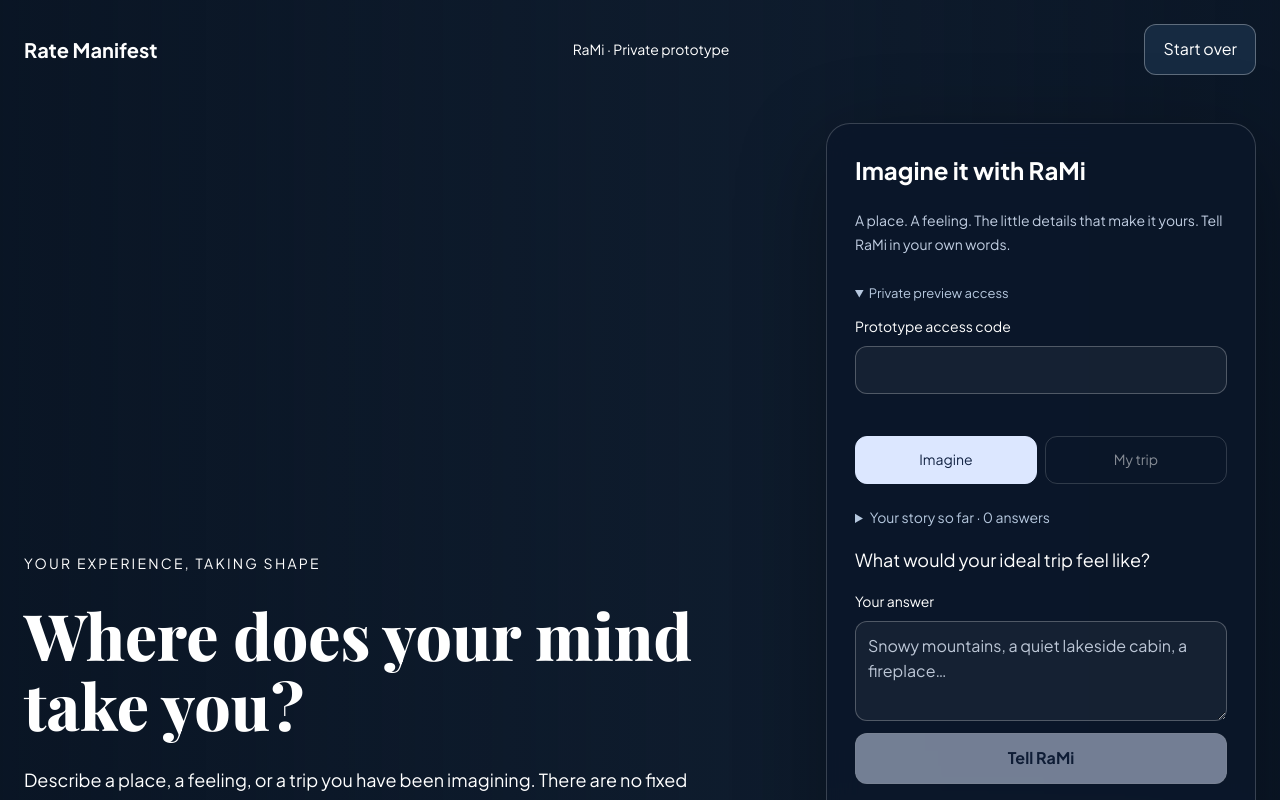
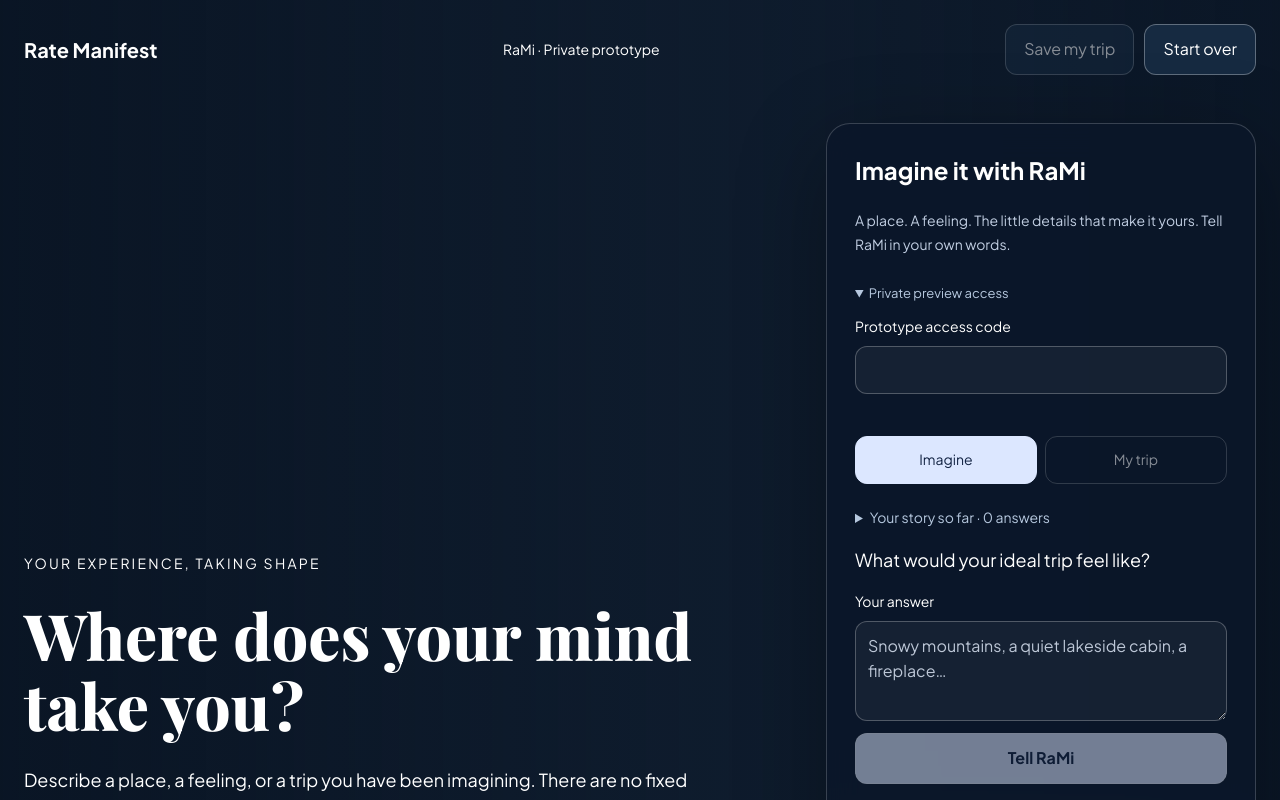
Before and after one commit to XyLyX/rate-manifest, a Next.js app: page /rami-prototype in a window 1280 px wide. Shown: the top 800 px of the page. Built offline with nearby package versions, Linux system fonts and the light colour scheme.

Commit message:
Save and resume RaMi trip drafts without retaining credentials

```diff
--- a/src/app/rami-prototype/experience.tsx
+++ b/src/app/rami-prototype/experience.tsx
@@ -1,6 +1,7 @@
 'use client';
-import { useRef, useState } from 'react';
+import { useEffect, useRef, useState } from 'react';
 import type { World } from '@/lib/rami/world';
+import { DRAFT_KEY, parseDraft, type TripDraft } from '@/lib/rami/draft';
 import styles from './experience.module.css';
 
 export default function Experience() {
@@ -20,6 +21,27 @@ export default function Experience() {
   const [review, setReview] = useState(false);
   const [focusScene, setFocusScene] = useState(false);
   const answerInput = useRef<HTMLTextAreaElement>(null);
+  const [savedDraft, setSavedDraft] = useState<TripDraft | null>(null);
+  const [saveMessage, setSaveMessage] = useState('');
+  useEffect(() => {
+    try {
+      const raw = localStorage.getItem(DRAFT_KEY);
+      if (raw) setSavedDraft(parseDraft(JSON.parse(raw)));
+    } catch { setSaveMessage('Your saved trip could not be opened. You can start a new trip.'); }
+  }, []);
+  function saveTrip() {
+    try {
+      const draft = parseDraft({ version: 1, answers, world, input, editing, renders });
+      localStorage.setItem(DRAFT_KEY, JSON.stringify(draft));
+      setSavedDraft(draft); setSaveMessage('Trip saved on this device. Save again after making changes.');
+    } catch { setSaveMessage('This browser could not save your trip. Download your trip brief to keep a copy.'); }
+  }
+  function resumeTrip() {
+    if (!savedDraft || phase) return;
+    setAnswers(savedDraft.answers); setWorld(savedDraft.world); setInput(savedDraft.input); setEditing(savedDraft.editing); setRenders(savedDraft.renders);
+    setImage(''); setRenderedScene(''); setSeconds(null); setError(''); setFocusScene(false); setReview(false);
+    setSaveMessage('Saved wishes restored. You can rebuild the scenery when the preview connection is ready.');
+  }
   async function call(body: object) {
     const response = await fetch('/api/rami/prototype', { method: 'POST', headers: { 'Content-Type': 'application/json' }, body: JSON.stringify({ ...body, accessCode: accessInput.current?.value ?? access }) });
     const text = await response.text();
@@ -68,7 +90,7 @@ export default function Experience() {
   return <main className={`${styles.root} ${focusScene ? styles.focusScene : ''}`}>
     {image && <img className={styles.scene} src={image} alt={renderedScene} />}
     <div className={styles.shade} />
-    <header className={styles.header}><a href="/">Rate Manifest</a><span>RaMi · Private prototype</span><div className={styles.actions}>{image && <button onClick={() => setFocusScene(!focusScene)} aria-pressed={focusScene}>{focusScene ? 'Continue imagining' : 'Immerse in my scene'}</button>}<button onClick={reset} disabled={!!phase}>Start over</button></div></header>
+    <header className={styles.header}><a href="/">Rate Manifest</a><span>RaMi · Private prototype</span><div className={styles.actions}>{image && <button onClick={() => setFocusScene(!focusScene)} aria-pressed={focusScene}>{focusScene ? 'Continue imagining' : 'Immerse in my scene'}</button>}<button onClick={saveTrip} disabled={!!phase || (!world && !input.trim())}>Save my trip</button><button onClick={reset} disabled={!!phase}>Start over</button></div></header>
     <div className={styles.layout}>
       <section className={styles.world} aria-label="Your imagined trip">
         <span className={styles.eyebrow}>YOUR EXPERIENCE, TAKING SHAPE</span>
@@ -81,6 +103,8 @@ export default function Experience() {
       <aside className={styles.panel}>
         <h2>Imagine it with RaMi</h2>
         <p className={styles.intro}>A place. A feeling. The little details that make it yours. Tell RaMi in your own words.</p>
+        {savedDraft && <button onClick={resumeTrip} disabled={!!phase}>Resume saved trip</button>}
+        {saveMessage && <p role="status" aria-live="polite">{saveMessage}</p>}
         <details className={styles.connection} open={!world}><summary>Private preview access</summary><label className={styles.label}>Prototype access code<input ref={accessInput} type="password" autoComplete="off" defaultValue="" onChange={e => setAccess(e.target.value)} disabled={!!phase} /></label></details>
         <nav className={styles.tabs} aria-label="Trip view"><button aria-pressed={!review} onClick={() => setReview(false)}>Imagine</button><button aria-pressed={review} onClick={() => setReview(true)} disabled={!world}>My trip{world ? ` · ${world.requirements.length} wishes` : ''}</button></nav>
         {review && world ? <section aria-label="Your trip brief" className={styles.brief}><h3>This is what matters to you</h3><ul>{world.requirements.map((r, i) => <li key={i}>{r}</li>)}</ul><p>These are your selected wishes. RaMi will need verified stays, experiences and itemised prices before you can book or pay.</p><button onClick={downloadBrief}>Download my trip brief</button><button onClick={() => setReview(false)}>Keep customising</button></section> : <>
--- /dev/null
+++ b/src/lib/rami/draft.ts
@@ -0,0 +1,21 @@
+import { parseWorld, type World } from './world';
+
+export const DRAFT_KEY = 'rami-trip-draft-v1';
+export type TripDraft = { version: 1; answers: string[]; world: World | null; input: string; editing: number | null; renders: number };
+
+// Explicit allowlist: access codes and image payloads never enter the saved brief.
+export function parseDraft(value: unknown): TripDraft {
+  if (!value || typeof value !== 'object') throw new Error('Invalid saved trip');
+  const draft = value as Record<string, unknown>;
+  if (draft.version !== 1 || !Array.isArray(draft.answers) || draft.answers.length > 12 ||
+      draft.answers.some(a => typeof a !== 'string' || !a.trim() || a.length > 1000) ||
+      typeof draft.input !== 'string' || draft.input.length > 1000 ||
+      !Number.isInteger(draft.renders) || (draft.renders as number) < 0 || (draft.renders as number) > 12 ||
+      (draft.editing !== null && (!Number.isInteger(draft.editing) || (draft.editing as number) < 0 || (draft.editing as number) >= draft.answers.length))) {
+    throw new Error('Invalid saved trip');
+  }
+  const world = draft.world === null ? null : parseWorld(draft.world);
+  if ((draft.answers.length > 0) !== (world !== null)) throw new Error('Incomplete saved trip');
+  return { version: 1, answers: [...draft.answers] as string[], world: world ? { scene: world.scene, question: world.question, requirements: [...world.requirements], changed: world.changed } : null,
+    input: draft.input, editing: draft.editing as number | null, renders: draft.renders as number };
+}
```
Also changed, not shown: 2 other files (tests, documents, lock files or other folders).
